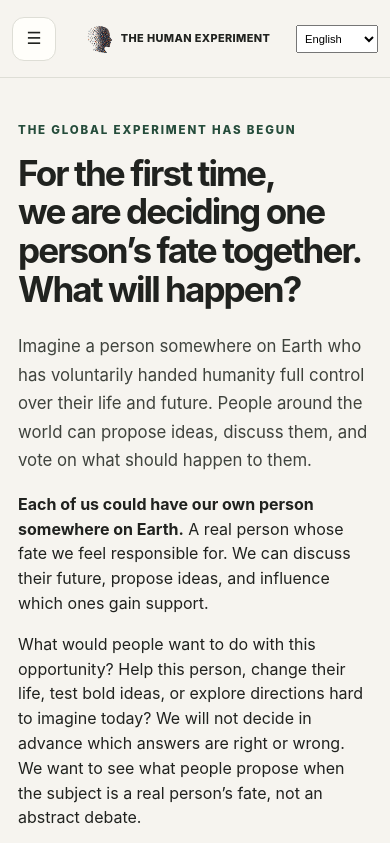
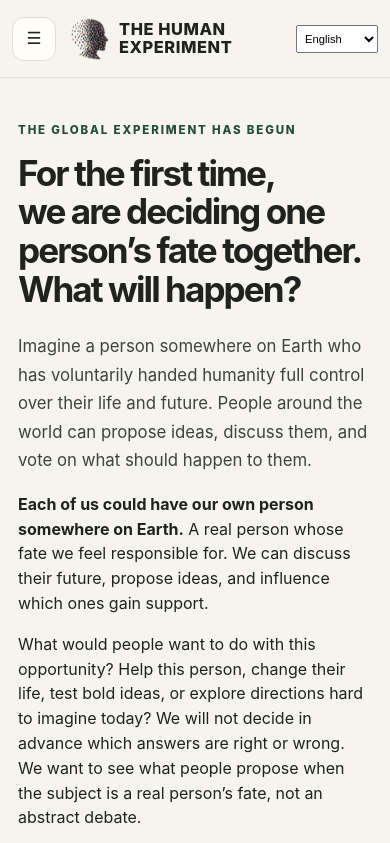
Before and after one commit to cejbulovje/The-human-experiment, a website: page public/index.html in a window 390 px wide. Shown: the top 843 px of the page. Drawn offline with Linux system fonts and the light colour scheme.

Commit message:
Increase centered header logo and wordmark by 50%

```diff
--- a/public/styles.css
+++ b/public/styles.css
@@ -132,22 +132,22 @@
 }
 .topbar-centered .header-brand-centered .brand-mark{
   display:block;
-  width:45px;
-  height:45px;
-  flex:0 0 45px;
+  width:68px;
+  height:68px;
+  flex:0 0 68px;
   object-fit:contain;
 }
 .topbar-centered .header-brand-centered .wordmark{
   display:block;
-  font-size:1.2rem;
+  font-size:1.8rem;
   line-height:1.05;
   letter-spacing:.08em;
   font-weight:800;
 }
 @media(max-width:900px){
   .topbar-centered .header-brand-centered{gap:7px;max-width:calc(100% - 110px)}
-  .topbar-centered .header-brand-centered .brand-mark{width:39px;height:39px;flex-basis:39px}
-  .topbar-centered .header-brand-centered .wordmark{font-size:clamp(.9rem,2vw,1.1rem);letter-spacing:.055em}
+  .topbar-centered .header-brand-centered .brand-mark{width:59px;height:59px;flex-basis:59px}
+  .topbar-centered .header-brand-centered .wordmark{font-size:clamp(1.35rem,3vw,1.65rem);letter-spacing:.055em}
 }
 @media(max-width:600px){
   .topbar-centered{min-height:78px;padding:10px 12px;gap:7px}
@@ -157,12 +157,12 @@
     white-space:normal;
   }
   .topbar-centered .header-brand-centered .brand-mark{
-    width:34px;
-    height:34px;
-    flex:0 0 34px;
+    width:51px;
+    height:51px;
+    flex:0 0 51px;
   }
   .topbar-centered .header-brand-centered .wordmark{
-    font-size:clamp(.68rem,2.8vw,.82rem);
+    font-size:clamp(1.02rem,4.2vw,1.23rem);
     line-height:1.05;
     letter-spacing:.035em;
   }
@@ -172,8 +172,8 @@
 }
 @media(max-width:370px){
   .topbar-centered .header-brand-centered{max-width:calc(100% - 78px);gap:4px}
-  .topbar-centered .header-brand-centered .brand-mark{width:30px;height:30px;flex-basis:30px}
-  .topbar-centered .header-brand-centered .wordmark{font-size:.64rem;letter-spacing:.02em}
+   .topbar-centered .header-brand-centered .brand-mark{width:42px;height:42px;flex-basis:42px}
+  .topbar-centered .header-brand-centered .wordmark{font-size:.96rem;letter-spacing:.03em}
 }
 
 /* Keep the footer compact and readable, with links flowing horizontally when space allows. */
@@ -387,8 +387,8 @@
 }
 @media(max-width:370px){
   .topbar-centered{grid-template-columns:34px minmax(0,1fr) 74px;column-gap:5px}
-  .topbar-centered .header-brand-centered .brand-mark{width:28px;height:28px;flex-basis:28px}
-  .topbar-centered .header-brand-centered .wordmark{font-size:.6rem;letter-spacing:.015em}
+   .topbar-centered .header-brand-centered .brand-mark{width:42px;height:42px;flex-basis:42px}
+  .topbar-centered .header-brand-centered .wordmark{font-size:.9rem;letter-spacing:.0225em}
   .topbar-centered .header-controls select{width:74px;max-width:74px;font-size:.68rem}
 }
 
```
